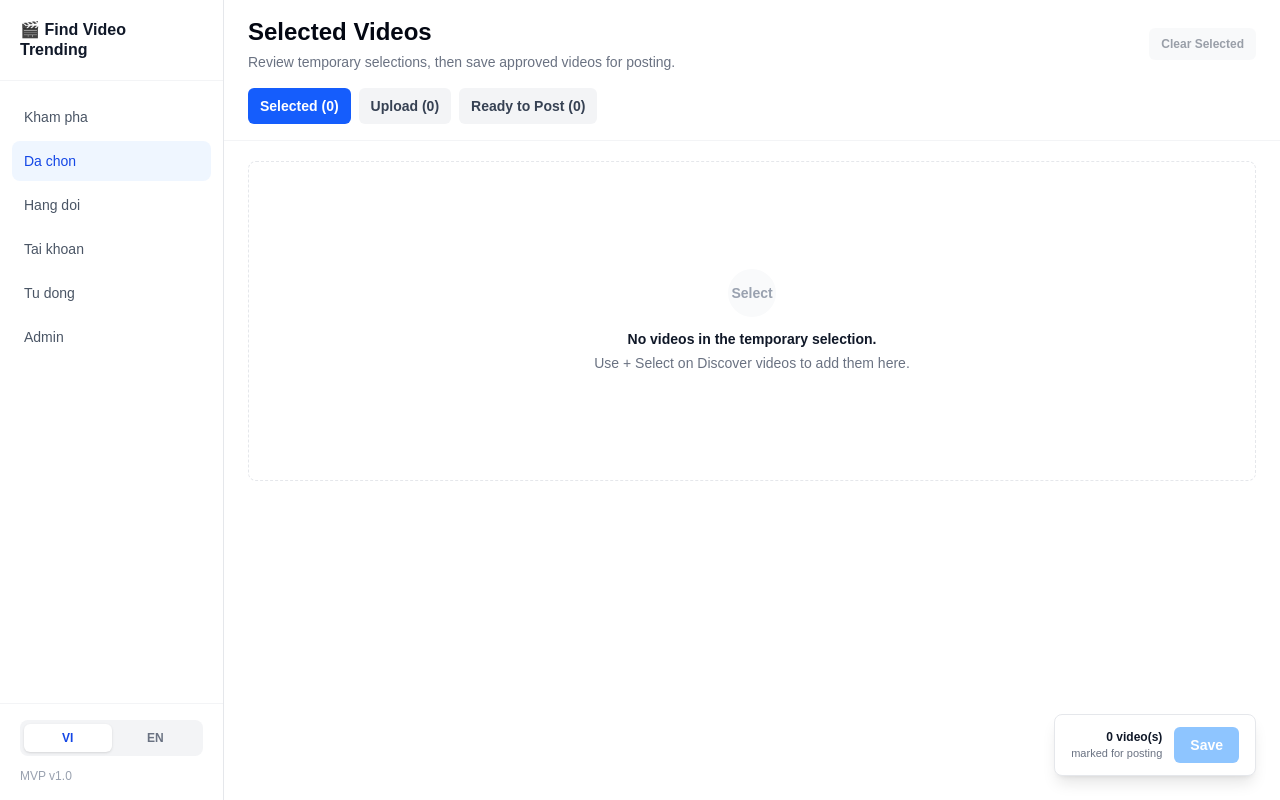
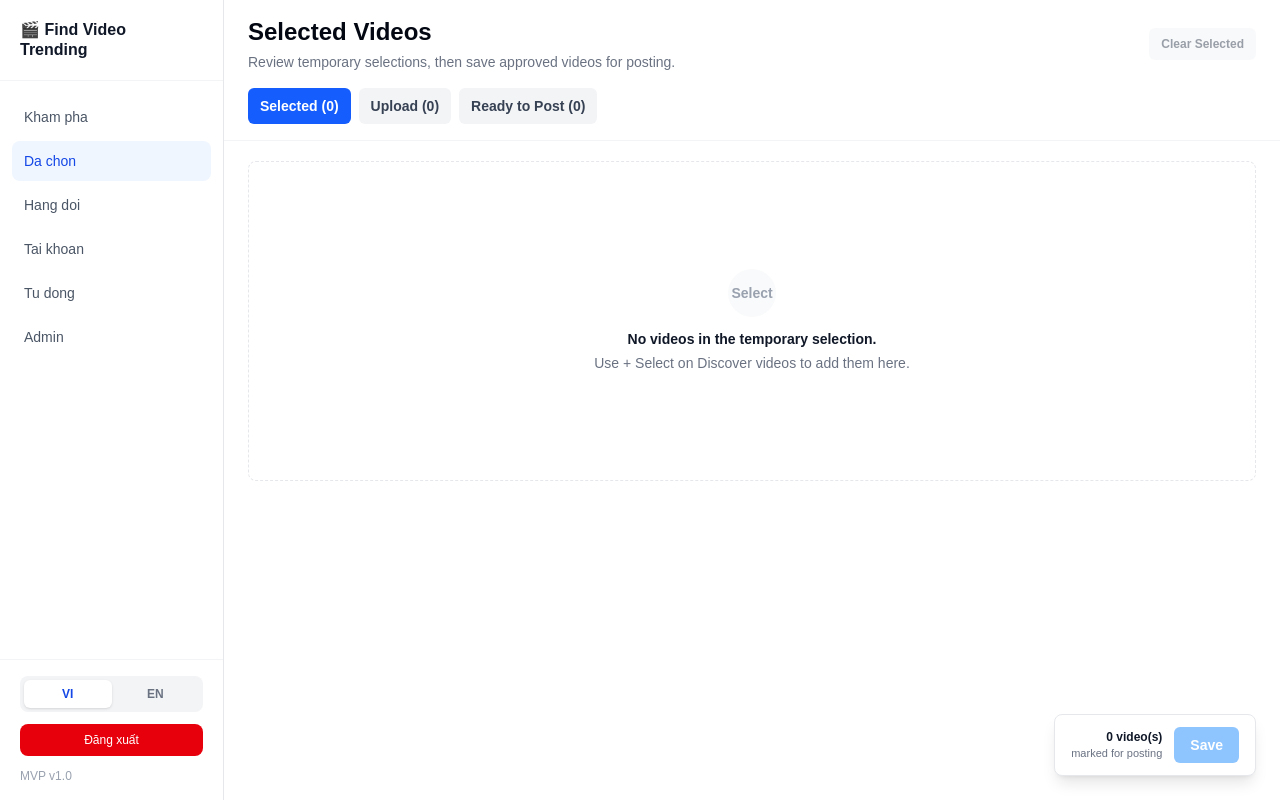
Before and after one commit to thangutc11103/autowin, a Next.js app: page /selected in a window 1280 px wide. Built offline with nearby package versions, Linux system fonts and the light colour scheme.

Commit message:
update login logic

```diff
--- a/components/layout/sidebar.tsx
+++ b/components/layout/sidebar.tsx
@@ -2,14 +2,32 @@
 import { navItems } from '@/config/nav';
 import { useLanguageStore } from '@/store/language.store';
 import Link from 'next/link';
-import { usePathname } from 'next/navigation';
+import { usePathname, useRouter } from 'next/navigation';
+import { useState } from 'react';
 // import { useVideoStore } from '@/store/video.store';
 
 export default function Sidebar() {
     const pathname = usePathname();
+    const router = useRouter();
     const language = useLanguageStore((state) => state.language);
     const setLanguage = useLanguageStore((state) => state.setLanguage);
+    const [isLoggingOut, setIsLoggingOut] = useState(false);
     // const selectedCount = useVideoStore((s) => s.selectedVideos.length);
+
+    const handleLogout = async () => {
+        setIsLoggingOut(true);
+        try {
+            const response = await fetch('/api/auth/logout', { method: 'POST' });
+            if (response.ok) {
+                router.push('/login');
+            }
+        } catch (error) {
+            console.error('Logout failed:', error);
+        } finally {
+            setIsLoggingOut(false);
+        }
+    };
+
     return (
         <aside className="fixed left-0 top-0 h-full w-56 bg-white border-r border-gray-200 flex flex-col z-20">
             <div className="px-5 py-5 border-b border-gray-100">
@@ -55,6 +73,13 @@ export default function Sidebar() {
                         </button>
                     ))}
                 </div>
+                <button
+                    onClick={handleLogout}
+                    disabled={isLoggingOut}
+                    className="w-full px-3 py-2 mb-3 text-xs font-medium text-white bg-red-600 hover:bg-red-700 disabled:bg-gray-400 rounded-lg transition-colors"
+                >
+                    {isLoggingOut ? 'Đang đăng xuất...' : 'Đăng xuất'}
+                </button>
                 <div className="text-xs text-gray-400">MVP v1.0</div>
             </div>
         </aside>
--- a/lib/auth/session-auth.ts
+++ b/lib/auth/session-auth.ts
@@ -71,7 +71,10 @@ export function hashPassword(password: string): string {
   return `scrypt:v1:${salt}:${hash}`;
 }
 
-export function verifyPassword(password: string, storedHash: string | null): boolean {
+export function verifyPassword(
+  password: string,
+  storedHash: string | null,
+): boolean {
   if (!storedHash) return false;
   const [algorithm, version, salt, expected] = storedHash.split(":");
   if (algorithm !== "scrypt" || version !== "v1" || !salt || !expected) {
@@ -226,7 +229,11 @@ export async function loginWithPassword(params: {
       }
 
       const user = userResult.rows[0];
-      if (!user || user.status !== "active" || !verifyPassword(params.password, user.password_hash)) {
+      if (
+        !user ||
+        user.status !== "active" ||
+        !verifyPassword(params.password, user.password_hash)
+      ) {
         await client.query("ROLLBACK");
         throw new Error("Invalid username or password");
       }
@@ -243,12 +250,18 @@ export async function loginWithPassword(params: {
         [tenantId, user.id],
       );
 
-      const otherDeviceSession = activeSessions.rows.find(
-        (row) => String(row.device_id) !== deviceId,
-      );
-      if (otherDeviceSession) {
-        await client.query("ROLLBACK");
-        throw new Error("This account is already active on another device");
+      // Revoke all other active sessions from different devices
+      for (const session of activeSessions.rows) {
+        if (String(session.device_id) !== deviceId) {
+          await client.query(
+            `
+              UPDATE user_sessions
+              SET revoked_at = NOW()
+              WHERE id = $1
+            `,
+            [session.id],
+          );
+        }
       }
 
       await client.query(
@@ -314,7 +327,9 @@ export async function loginWithPassword(params: {
   });
 }
 
-export async function getCurrentUser(request: Request): Promise<CurrentUser | null> {
+export async function getCurrentUser(
+  request: Request,
+): Promise<CurrentUser | null> {
   const sessionToken = request.headers
     .get("cookie")
     ?.split(";")
@@ -381,10 +396,9 @@ export async function revokeCurrentSession(request: Request): Promise<void> {
   if (!user) return;
 
   await withClient((client) =>
-    client.query(
-      "UPDATE user_sessions SET revoked_at = NOW() WHERE id = $1",
-      [user.sessionId],
-    ),
+    client.query("UPDATE user_sessions SET revoked_at = NOW() WHERE id = $1", [
+      user.sessionId,
+    ]),
   );
 }
 
```
Also changed, not shown: 1 other file (tests, documents, lock files or other folders).
